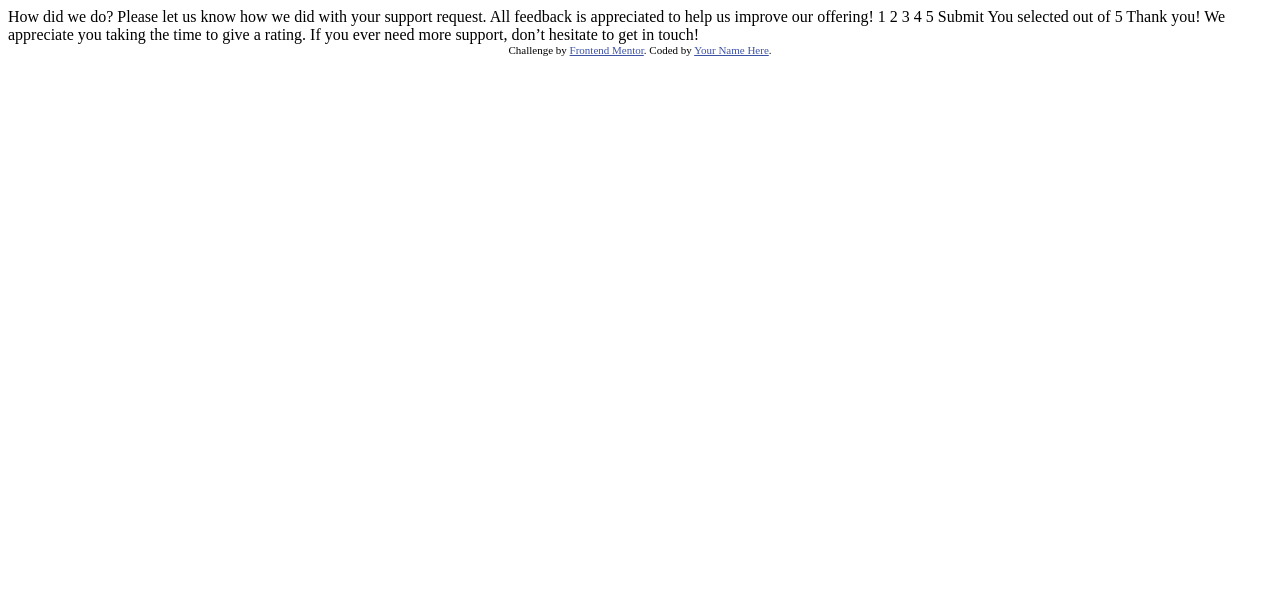
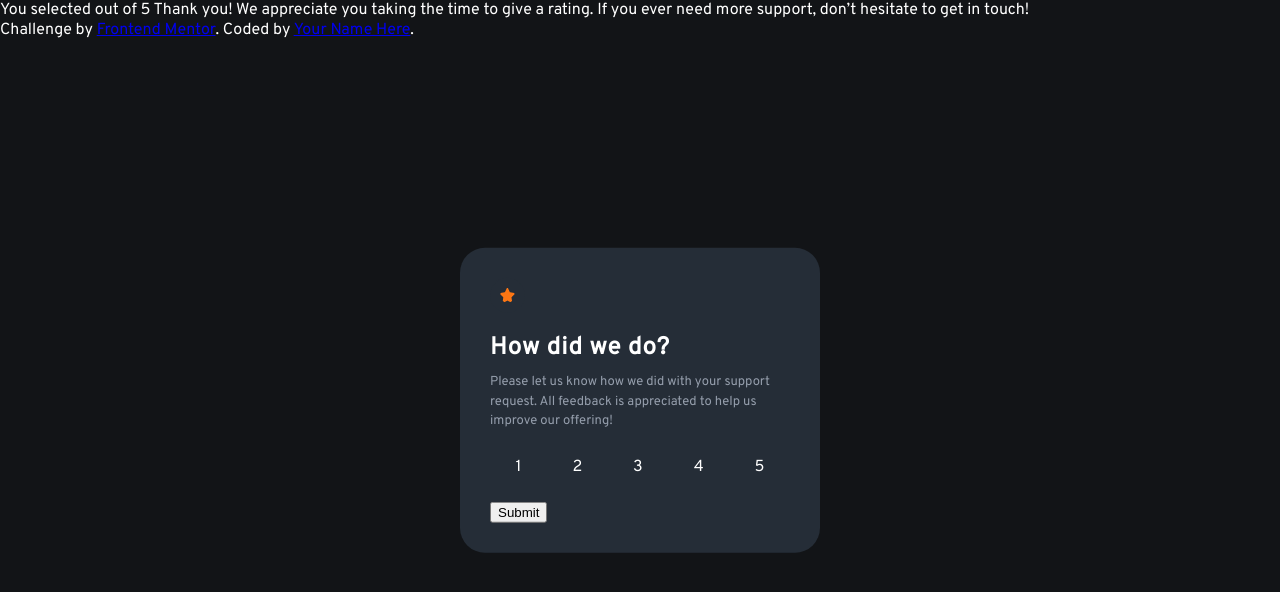
Before and after one commit to Romainub87/interactive-rating, a plain HTML site: page index.html in a window 1280 px wide. Drawn offline with Linux system fonts and the light colour scheme.

Commit message:
debut style

```diff
--- a/index.html
+++ b/index.html
@@ -3,31 +3,46 @@
 <head>
   <meta charset="UTF-8">
   <meta name="viewport" content="width=device-width, initial-scale=1.0"> <!-- displays site properly based on user's device -->
-
+  <link rel="stylesheet" href="style/index.css">
   <link rel="icon" type="image/png" sizes="32x32" href="./images/favicon-32x32.png">
+  <link
+  href="https://fonts.googleapis.com/css?family=Overpass"
+  rel="stylesheet"
+/>
 
   <title>Frontend Mentor | Interactive rating component</title>
 
-  <!-- Feel free to remove these styles or customise in your own stylesheet 👍 -->
-  <style>
-    .attribution { font-size: 11px; text-align: center; }
-    .attribution a { color: hsl(228, 45%, 44%); }
-  </style>
 </head>
 <body>
+  <div class="encadre">
+    <img src="./images/icon-star.svg" class="etoile">
+    <div class="contenu-rating">
+      <div class="question">How did we do?</div>
+      <div class="text">Please let us know how we did with your support request. All feedback is appreciated
+        to help us improve our offering!</div>
+      <div class="notes">
+        <div class="chiffre">1</div>
+        <div class="chiffre">2</div>
+        <div class="chiffre">3</div>
+        <div class="chiffre">4</div>
+        <div class="chiffre">5</div>
+      </div>
+      <div class="submit">
+        <button type="submit" class="boutonbtn">Submit</button>
+      </div>
 
-  <!-- Rating state start -->
+    </div>
+  </div>
 
-  How did we do?
 
-  Please let us know how we did with your support request. All feedback is appreciated
-  to help us improve our offering!
 
-  1 2 3 4 5
 
-  Submit
 
-  <!-- Rating state end -->
+
+
+
+  </div>
+
 
   <!-- Thank you state start -->
 
--- a/style/index.scss
+++ b/style/index.scss
@@ -1,4 +1,60 @@
+$White: hsl(0, 0%, 100%);
+$Light_grey: hsl(217, 12%, 63%);
+$Medium_grey: hsl(216, 12%, 54%);
+$Dark_blue: hsl(213, 19%, 18%);
+$Very_dark_blue: hsl(216, 12%, 8%);
+
 body {
   margin: 0;
   padding: 0;
+  background-color: $Very_dark_blue;
+  color: white;
+  font-family: Overpass;
+
+  .encadre {
+    display: flex;
+    flex-direction: column;
+    position: absolute;
+    top: 50%;
+    left: 50%;
+    transform: translate(-50%, -50%);
+    background-color: $Dark_blue;
+    width: 300px;
+    padding: 30px;
+    border-radius: 25px;
+
+    .etoile {
+        height: 15px;
+        width: 15px;
+        background-color: $Dark_blue;
+        padding: 10px;
+        border-radius: 75px;
+    }
+
+    .contenu-rating {
+        display: flex;
+        flex-direction: column;
+
+        .question {
+            margin-top:20px;
+            font-size: 24px;
+            font-weight: 700;
+            letter-spacing: 1px;
+        }
+
+        .text {
+            margin-top: 10px;
+            font-size: 13px;
+            line-height: 1.5;
+            color: $Light_grey;
+        }
+
+        .notes {
+            display: flex;
+            justify-content: space-around;
+            margin-top: 25px;
+            margin-bottom: 25px;
+        }
+    }
+  }
 }
```
Also changed, not shown: style/index.css, style/index.min.css.
